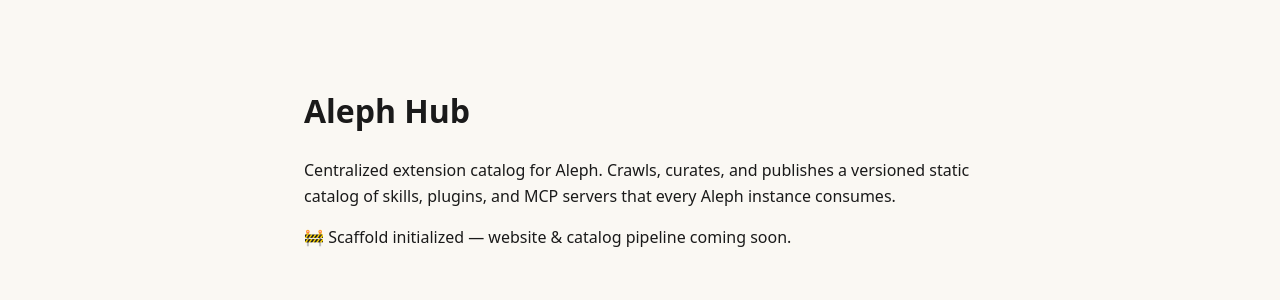
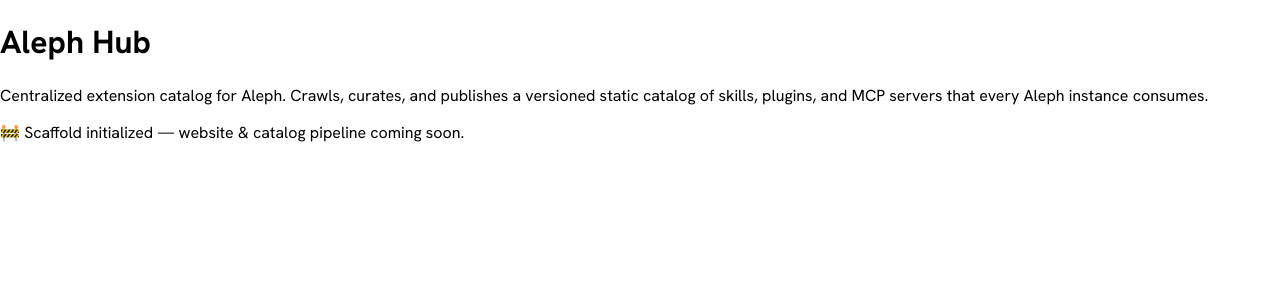
Before and after one commit to rootazero/Aleph-Hub, a Next.js app: page / in a window 1280 px wide. Shown: the top 300 px of the page. Built offline with nearby package versions, Linux system fonts and the light colour scheme.

Commit message:
feat: theme/lang providers, fonts, pre-paint theme script, layout

```diff
--- a/app/globals.css
+++ b/app/globals.css
@@ -1,28 +1,11 @@
-:root {
-  --bg: #faf8f3;
-  --fg: #1a1a1a;
-}
+:root[data-theme="light"] { --bg:#F4EBDD; --paper:#FBF6EE; --panel:#FFFFFF; --ink:#241C16; --ink-soft:#5C4F42; --taupe:#8A7B6B; --hair:#E4D9C8; --hair-strong:#241C16; --orange:#C9501A; --chip:#EDE3D3; --green:#4E6B4A; }
+:root[data-theme="dark"]  { --bg:#17120D; --paper:#1F1811; --panel:#271F17; --ink:#F2E8DA; --ink-soft:#C3B4A1; --taupe:#8F8273; --hair:#372B20; --hair-strong:#C3B4A1; --orange:#EE863F; --chip:#2C2218; --green:#83A971; }
 
-* {
-  box-sizing: border-box;
-}
-
-html,
-body {
-  margin: 0;
-  padding: 0;
-  background: var(--bg);
-  color: var(--fg);
-  font-family: ui-sans-serif, system-ui, -apple-system, "Segoe UI", sans-serif;
-}
-
-main {
-  max-width: 720px;
-  margin: 0 auto;
-  padding: 4rem 1.5rem;
-  line-height: 1.6;
-}
-
-h1 {
-  font-weight: 600;
-}
+* { box-sizing: border-box; }
+body { margin: 0; -webkit-font-smoothing: antialiased; text-rendering: optimizeLegibility;
+  background: var(--bg); color: var(--ink); min-height: 100vh;
+  font-family: var(--font-hanken), var(--font-noto-sans-sc), system-ui, sans-serif;
+  transition: background .25s, color .25s; }
+::selection { background: var(--orange); color: #fff; }
+input, textarea, select, button { font-family: inherit; }
+input::placeholder, textarea::placeholder { color: var(--taupe); }
--- a/app/layout.tsx
+++ b/app/layout.tsx
@@ -1,20 +1,27 @@
 import type { Metadata } from "next";
+import { Cormorant_Garamond, Hanken_Grotesk, JetBrains_Mono, Noto_Serif_SC, Noto_Sans_SC } from "next/font/google";
 import "./globals.css";
+import { ThemeScript } from "@/components/providers/ThemeScript";
+import { ThemeProvider } from "@/components/providers/ThemeProvider";
+import { LangProvider } from "@/components/providers/LangProvider";
+
+const cormorant = Cormorant_Garamond({ subsets: ["latin"], weight: ["400", "500", "600"], style: ["normal", "italic"], variable: "--font-cormorant" });
+const hanken = Hanken_Grotesk({ subsets: ["latin"], weight: ["400", "500", "600", "700"], variable: "--font-hanken" });
+const mono = JetBrains_Mono({ subsets: ["latin"], weight: ["400", "500"], variable: "--font-mono" });
+const notoSerif = Noto_Serif_SC({ subsets: ["latin"], weight: ["500", "600"], variable: "--font-noto-serif-sc" });
+const notoSans = Noto_Sans_SC({ subsets: ["latin"], weight: ["400", "500"], variable: "--font-noto-sans-sc" });
 
 export const metadata: Metadata = {
-  title: "Aleph Hub",
-  description:
-    "Centralized extension catalog for Aleph — skills, plugins, and MCP servers.",
+  title: "Aleph Hub — The Agent Capability Atlas",
+  description: "Discover Agent Skills, MCP servers and plugins. Open source, security-reviewed, always fresh.",
 };
 
-export default function RootLayout({
-  children,
-}: {
-  children: React.ReactNode;
-}) {
+export default function RootLayout({ children }: { children: React.ReactNode }) {
+  const cls = [cormorant, hanken, mono, notoSerif, notoSans].map((f) => f.variable).join(" ");
   return (
-    <html lang="en">
-      <body>{children}</body>
+    <html lang="en" suppressHydrationWarning className={cls}>
+      <head><ThemeScript /></head>
+      <body><ThemeProvider><LangProvider>{children}</LangProvider></ThemeProvider></body>
     </html>
   );
 }
--- /dev/null
+++ b/components/providers/LangProvider.tsx
@@ -0,0 +1,12 @@
+"use client";
+import { createContext, useContext, useState } from "react";
+import type { Lang } from "@/lib/i18n";
+
+const Ctx = createContext<{ lang: Lang; set: (l: Lang) => void }>({ lang: "zh", set: () => {} });
+
+export function LangProvider({ children }: { children: React.ReactNode }) {
+  const [lang, setLang] = useState<Lang>("zh");
+  const set = (l: Lang) => { setLang(l); try { localStorage.lang = l; } catch {} };
+  return <Ctx.Provider value={{ lang, set }}>{children}</Ctx.Provider>;
+}
+export const useLang = () => useContext(Ctx);
--- /dev/null
+++ b/components/providers/ThemeProvider.tsx
@@ -0,0 +1,21 @@
+"use client";
+import { createContext, useContext, useEffect, useState } from "react";
+import type { Theme } from "@/lib/theme";
+
+const Ctx = createContext<{ theme: Theme; toggle: () => void }>({ theme: "light", toggle: () => {} });
+
+export function ThemeProvider({ children }: { children: React.ReactNode }) {
+  const [theme, setTheme] = useState<Theme>("light");
+  useEffect(() => {
+    const initial = (document.documentElement.dataset.theme as Theme) || "light";
+    setTheme(initial);
+  }, []);
+  const toggle = () => setTheme((t) => {
+    const next = t === "dark" ? "light" : "dark";
+    document.documentElement.dataset.theme = next;
+    try { localStorage.theme = next; } catch {}
+    return next;
+  });
+  return <Ctx.Provider value={{ theme, toggle }}>{children}</Ctx.Provider>;
+}
+export const useTheme = () => useContext(Ctx);
--- /dev/null
+++ b/components/providers/ThemeScript.tsx
@@ -0,0 +1,5 @@
+// Server component: blocking inline script that sets data-theme before paint (no FOUC).
+export function ThemeScript() {
+  const js = `(function(){try{var t=localStorage.theme;if(t!=="light"&&t!=="dark"){t=matchMedia("(prefers-color-scheme: dark)").matches?"dark":"light";}document.documentElement.dataset.theme=t;}catch(e){document.documentElement.dataset.theme="light";}})();`;
+  return <script dangerouslySetInnerHTML={{ __html: js }} />;
+}
```
Also changed, not shown: 1 other file (tests, documents, lock files or other folders).
